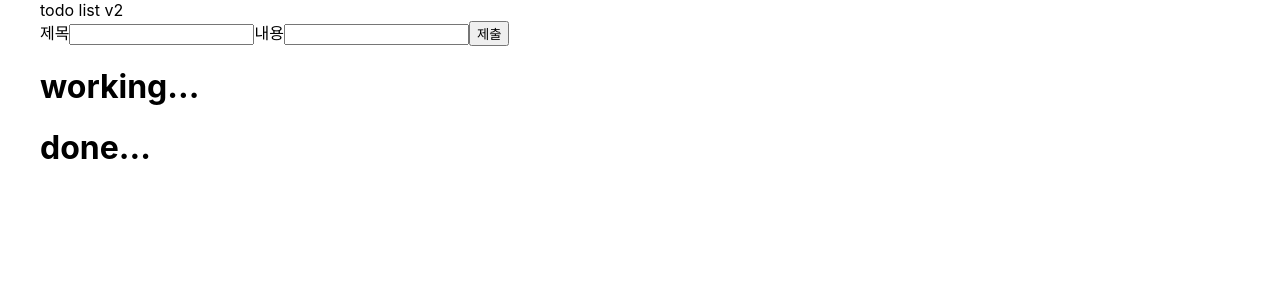
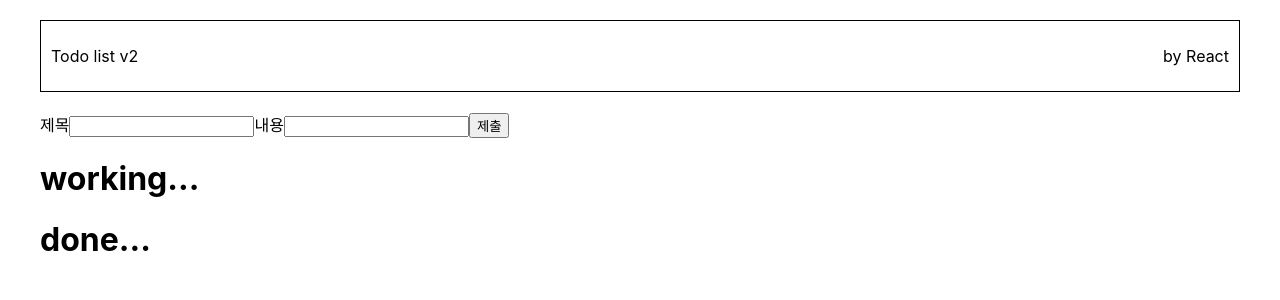
Before and after one commit to nbcnvc/nbc-todolist-2nd, a React (Create React App) app: page /todos in a window 1280 px wide. Shown: the top 300 px of the page. Built offline with nearby package versions, Linux system fonts and the light colour scheme.

Commit message:
Add Header design

```diff
--- a/src/components/Header/Header.jsx
+++ b/src/components/Header/Header.jsx
@@ -1,6 +1,22 @@
+import { styled } from "styled-components";
+
+const HeaderWrapper = styled.div`
+  height: 70px;
+  display: flex;
+  justify-content: space-between;
+  align-items: center;
+
+  border: 1px solid black;
+  padding: 0 10px;
+  margin: 20px 0;
+`
+
 const Header = () => {
   return (
-    <div>todo list v2</div>
+    <HeaderWrapper>
+      <span>Todo list v2</span>
+      <span>by React</span>
+    </HeaderWrapper>
   )
 }
 
```
